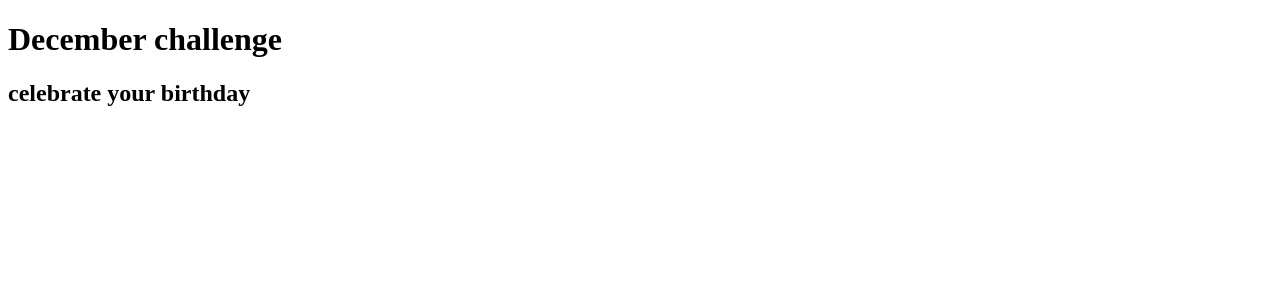
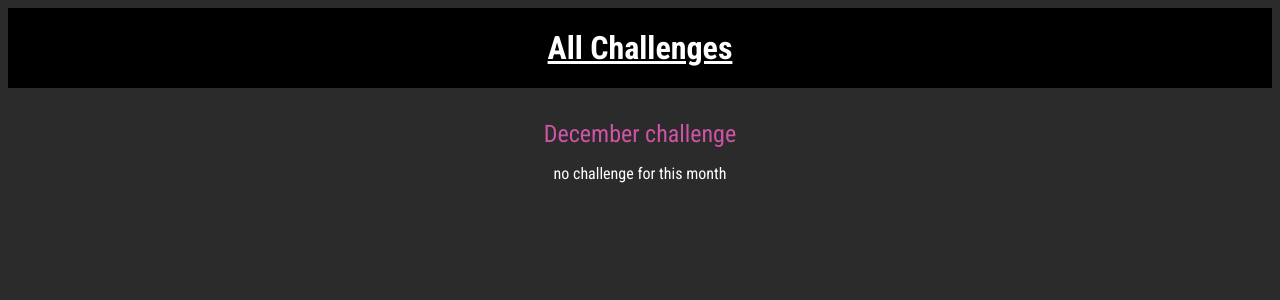
Before and after one commit to ishank779/challenges, a Django app: page /challenge/december/ in a window 1280 px wide. Shown: the top 300 px of the page. Run offline with Django 3.2, Linux system fonts and the light colour scheme.

Commit message:
final_commit

```diff
--- /dev/null
+++ b/challenges/static/challenges/challenge.css
@@ -0,0 +1,22 @@
+h1,
+h2{
+    text-align: center;
+    color: white;
+}
+h1{
+    font-size: 1.5rem;
+    margin: 2rem 0 1rem 0;
+    font-weight: normal;
+    color: #cf54a6;
+}
+h2{
+    font-size: 3rem;
+    font-weight: bold;
+}
+body{
+    background-color: rgb(43, 43, 43);
+}
+.fallback{
+    text-align: center;
+    color: white;
+}
--- /dev/null
+++ b/challenges/static/challenges/includes/header.css
@@ -0,0 +1,23 @@
+header{
+    width: 100%;
+    height: 5rem;
+    background-color: black;
+}
+
+header nav{
+    width: 100%;
+    height: 100%;
+    display: flex;
+    justify-content: center;
+    align-items: center;
+}
+header nav a{
+    color: white;
+    font-size: 2rem;
+    font-weight: bold;
+}
+
+header nav a:hover,
+header nav a:active{
+    color: rgb(217, 51, 39);
+}
--- a/challenges/templates/challenges/challenge.html
+++ b/challenges/templates/challenges/challenge.html
@@ -1,13 +1,21 @@
-<!DOCTYPE html>
-<html lang="en">
-<head>
-    <meta charset="UTF-8">
-    <meta http-equiv="X-UA-Compatible" content="IE=edge">
-    <meta name="viewport" content="width=device-width, initial-scale=1.0">
-    <title>{{ month_name }}</title>
-</head>
-<body>
+{% extends 'base.html' %}
+{% load static %}
+{% block title %}
+    {{ month_name }}
+{% endblock  %}
+
+{% block css_files %}
+<link rel="stylesheet" href="{% static "challenges/challenge.css" %}">
+<link rel="stylesheet" href="{% static "challenges/includes/header.css" %}">
+{% endblock  %}
+
+{% block content %}
+{% include 'challenges/includes/header.html' %}
     <h1>{{ month_name|title }} challenge</h1>
-    <h2>{{ text }}</h2>
-</body>
-</html>
+    {% if text is not none %}
+        <h2>{{ text }}</h2>
+    {% else %}
+        <p class="fallback">no challenge for this month</p>
+    {% endif %}
+
+{% endblock  %}
--- /dev/null
+++ b/challenges/templates/challenges/includes/header.html
@@ -0,0 +1,5 @@
+<header>
+    <nav>
+        <h3><a href="{% url "index" %}">All Challenges </a></h3>
+    </nav>
+</header>
--- a/challenges/urls.py
+++ b/challenges/urls.py
@@ -1,7 +1,7 @@
 from django.urls import path
 from . import views
 urlpatterns=[
-    path("",views.index),
+    path("",views.index, name="index"),
     path("<int:month>/",views.challenges_int ,name="month-challenge-int"),
     path("<str:month>/",views.challenges,name ="month-challenge"),
 ]
--- a/challenges/views.py
+++ b/challenges/views.py
@@ -16,7 +16,7 @@ monthly_challenges={
     "october":"winters are comming",
     "september":"don't hibernate",
     "november":"don't do that thing",
-    "december":"celebrate your birthday"
+    "december":None
 
 }
 '''def index(request):
@@ -45,12 +45,12 @@ def challenges(request,month):
         #response_data = render_to_string("challenges/challenge.html")
         #return HttpResponse(response_data)
     except:
-        return HttpResponse("invalid month")
+        return render(request , "404.html")
 def challenges_int(request,month):
     months=list(monthly_challenges.keys())
     print(len(months))
     if month>len(months):
-        return HttpResponseNotFound()
+        return render(request,"404.html")
     redirect_month=str(months[month-1])
     redirect_path=reverse("month-challenge",args=[redirect_month])
     return HttpResponseRedirect(redirect_path)
--- a/monthly_challenges/settings.py
+++ b/monthly_challenges/settings.py
@@ -58,6 +58,7 @@ TEMPLATES = [
         'BACKEND': 'django.template.backends.django.DjangoTemplates',
         'DIRS': [
              #BASE_DIR / "challenges"/ "templates"
+             BASE_DIR / "templates"
         ],
         'APP_DIRS': True,
         'OPTIONS': {
@@ -122,3 +123,6 @@ USE_TZ = True
 # https://docs.djangoproject.com/en/3.1/howto/static-files/
 
 STATIC_URL = '/static/'
+STATICFILES_DIRS=[
+    BASE_DIR / 'static'
+]
--- /dev/null
+++ b/static/styles.css
@@ -0,0 +1,7 @@
+@import url('https://fonts.googleapis.com/css2?family=Roboto+Condensed:wght@400;700&display=swap');
+html{
+    font-family: 'Roboto Condensed',sans-serif;
+}
+body{
+    background-color: rgb(43, 43, 43);
+}
--- /dev/null
+++ b/templates/base.html
@@ -0,0 +1,15 @@
+{% load static %}
+<!DOCTYPE html>
+<html lang="en">
+<head>
+    <meta charset="UTF-8">
+    <meta http-equiv="X-UA-Compatible" content="IE=edge">
+    <meta name="viewport" content="width=device-width, initial-scale=1.0">
+    <title>{% block title %}{% endblock  %}</title>
+    <link rel="stylesheet" href="{% static 'styles.css' %}" >
+       {% block css_files %}{% endblock  %}
+</head>
+<body>
+    {% block content %}{% endblock  %}
+</body>
+</html>
```
Also changed, not shown: challenges/static/challenges/challenges.css (added, +38 -0 lines), challenges/templates/challenges/index.html (+12 -13 lines), templates/404.html (added, +12 -0 lines).
